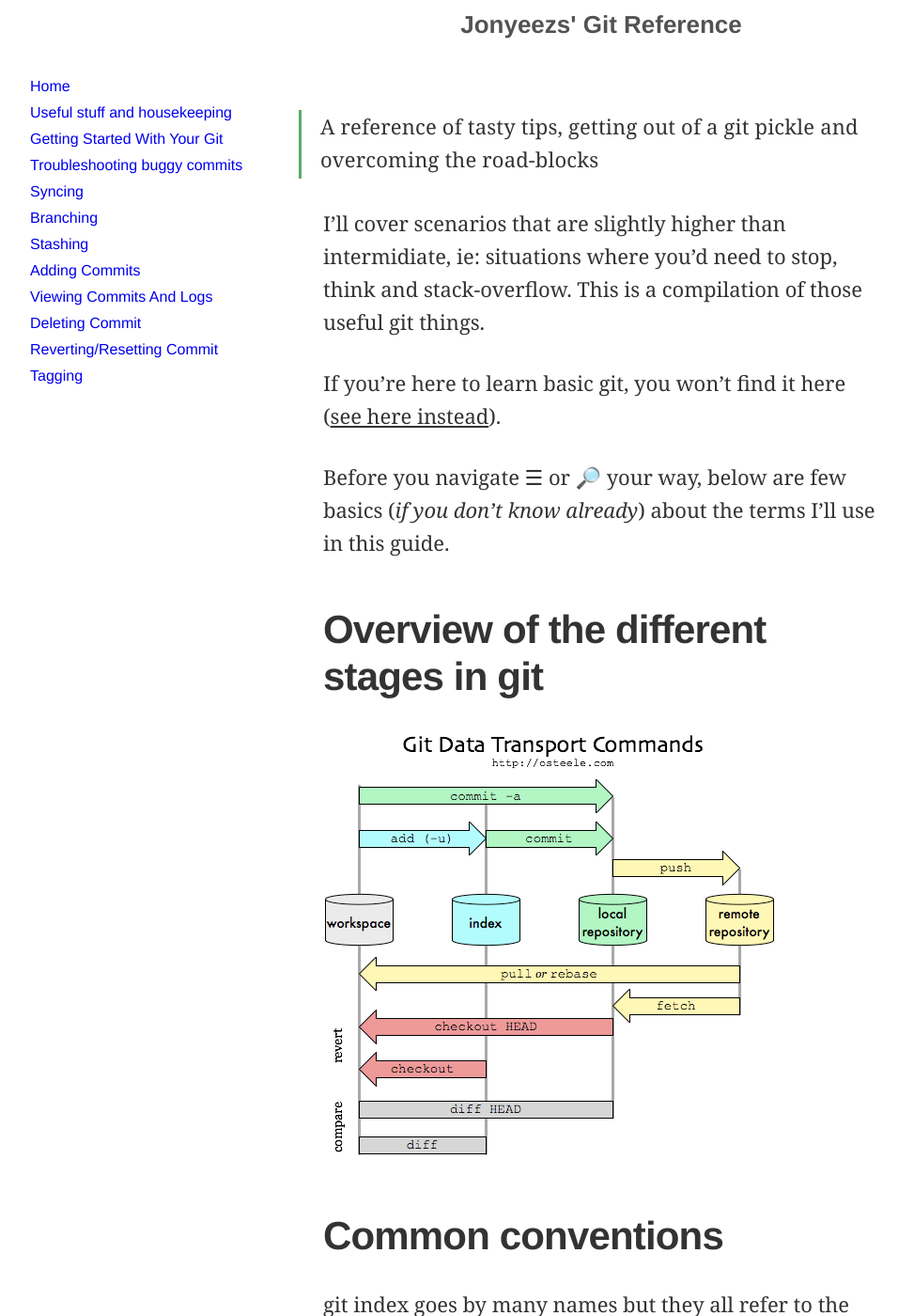
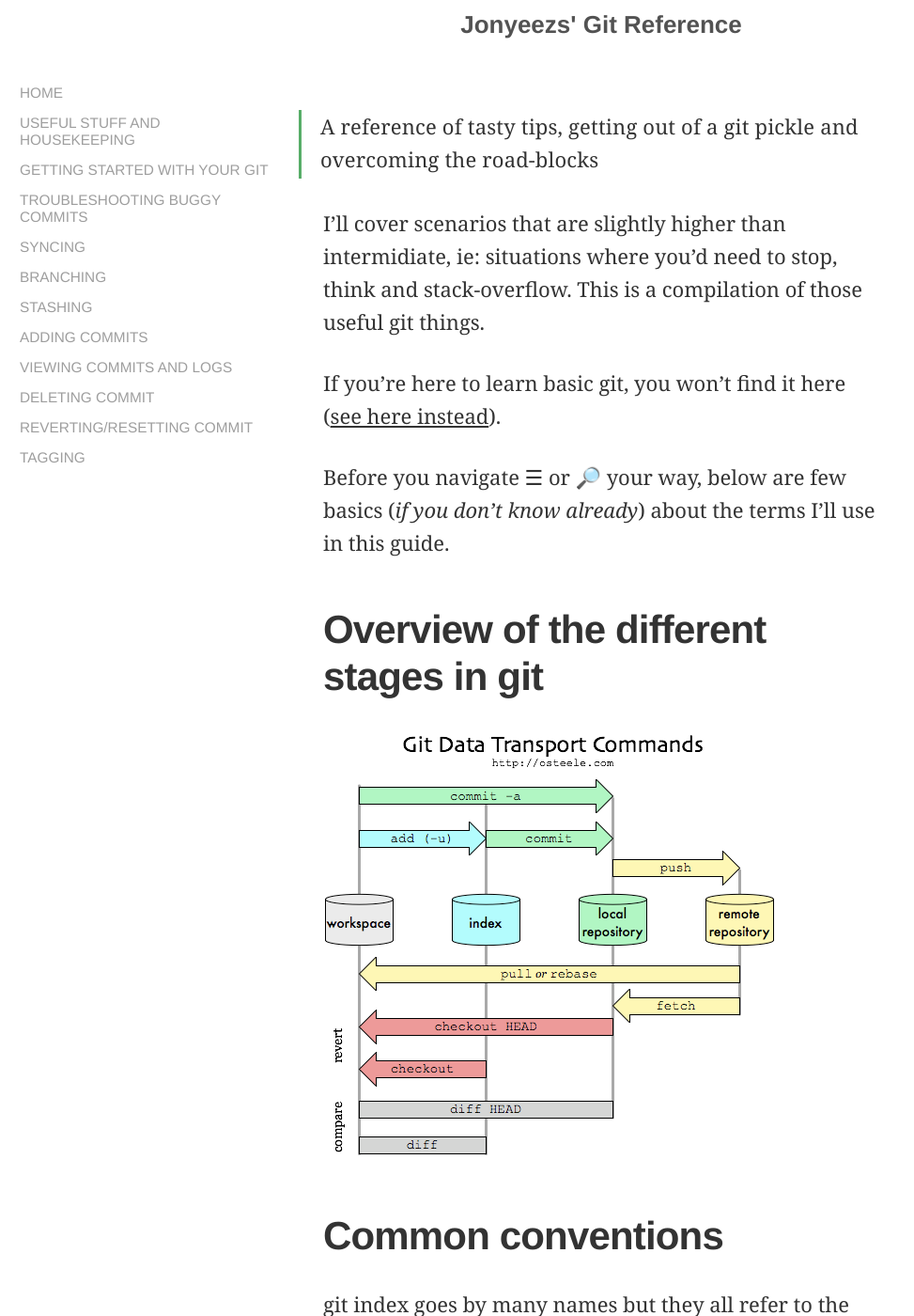
Before and after one commit to jonyeezs/gitreference, a Jekyll site: the page built from index.html, in a window 1280 px wide and 1400 px high. Shown: the whole window at 94% size, without its empty margins (0-973 px from the left). Built offline with Jekyll 4.4.1, drawn with Linux system fonts in a browser that asks for light colours.

Commit message:
:iphone: Improve sidebar

```diff
--- a/_includes/sidebar.html
+++ b/_includes/sidebar.html
@@ -1,16 +1,20 @@
-<aside class="sidebar stick-it">
-    <nav>
-        <ul>
+<aside class="stick-it scrollable scrollbar">
+    <nav class="sidebar-nav">
+        <ul class="non-decorated-list">
             {% assign sorted_pages = site.html_pages | sort:"order" %}
             {% for entry in sorted_pages %}
-            {% if entry.url == current_page %}
+                {% if entry.url == current_page %},
                     {% assign current = 'current' %}
                     {% else %}
                     {% assign current = null %}
                     {% endif %}
                     <li class="{{ current }}">
-                <a href="{{ site.baseurl }}{{ entry.url }}" class="text-decoration-none" title="{{ entry.excerpt }}">
-                    {{ entry.title | default: "Home" }}</a>
+                        <a href="{{ site.baseurl }}{{ entry.url }}" title="{{ entry.excerpt }}" class="link-decoration-none">
+                            <div class="list-item-container">
+                                <span class="text-content">
+                                    {{ entry.title | default: "Home" }}</span>
+                            </div>
+                        </a>
                     </li>
             {% endfor %}
         </ul>
--- a/_layouts/base.html
+++ b/_layouts/base.html
@@ -14,7 +14,9 @@
 
   <div class="main-flex main-grid">
     <!-- Start Sidebar -->
-    {% include sidebar.html %}
+    <div class="sidebar stick-it away-from-footer-10">
+        {% include sidebar.html %}
+    </div>
 
     <!-- MAIN CONTENT -->
     {{ content }}
--- a/stylesheets/base.scss
+++ b/stylesheets/base.scss
@@ -98,6 +98,7 @@ img {
 
 .sidebar {
   @include grid-column(1, $article-layout-grid);
+
   @media only screen and (max-width: $content-width) {
     display: none;
   }
@@ -105,6 +106,9 @@ img {
   @include grid-media($article-layout-grid--wide) {
     @include grid-column(2);
   }
+
+  margin-left: 1rem!important;
+  margin-right: 1rem!important;
 }
 
 .content {
--- a/stylesheets/sidebar.scss
+++ b/stylesheets/sidebar.scss
@@ -2,30 +2,78 @@
 # this ensures Jekyll reads the file to be transformed into CSS later
 # only Main files contain this front matter, not partials.
 ---
+
+$grey: #c4c4c4;
+
 .stick-it {
     height: 100vh;
-    overflow-y: auto;
     position: sticky;
     top: 20px;
+    z-index: -1;
 }
 
-.sidebar {
-    ul {
-        list-style: none;
-        padding: 0;
+.away-from-footer-10 {
+    margin-bottom: 10px;
+}
+
+.scrollable {
+    overflow-y: auto;
+    visibility: hidden;
+
+    &:hover,
+    &:focus {
+        visibility: visible;
     }
 
-    li:not(:first-child) {
-        margin-top: 10px;
+    &-delayed {
+        transition: visibility .2s;
+        &:hover {
+            transition: visibility 0s .2s;
+
+        }
     }
 }
 
-.text-decoration-none {
+.scrollbar {
+	&::-webkit-scrollbar {
+        width: 2px;
+        background-color: lighten($grey, 20%);
+    }
+
+    &::-webkit-scrollbar-thumb {
+	    background-color: darken($grey, 18%);
+    }
+}
+
+.sidebar-nav {
+    visibility: visible;
+}
+
+ul.non-decorated-list {
+    list-style: none;
+    padding-left: 0;
+
+    & > li {
+        background-color: #fff;
+        transition: background 0.5s linear;
+    }
+
+    & > li:hover {
+        background-color: lighten($grey, 20%);
+    }
+}
+
+.list-item-container {
+    padding: 7px 5px;
+}
+
+.link-decoration-none {
     text-decoration: none;
 }
 
 .text-content {
-    font-size: 1.4vw;
+    font-size: 1.2vw;
+    color: darken($grey, 15%);
     text-align: left;
     text-transform: uppercase;
 }
```
Lines whose indentation alone changed are shown as unchanged.
